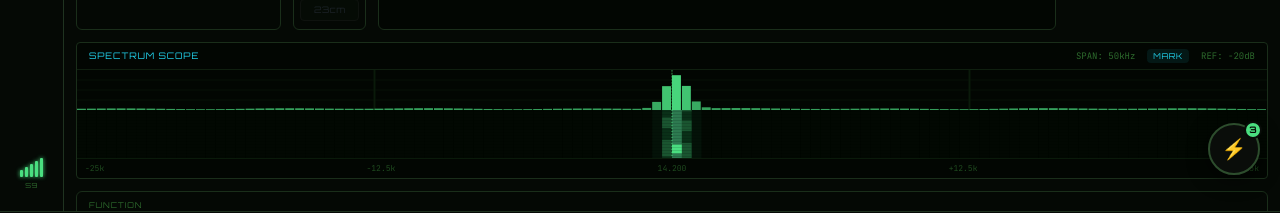
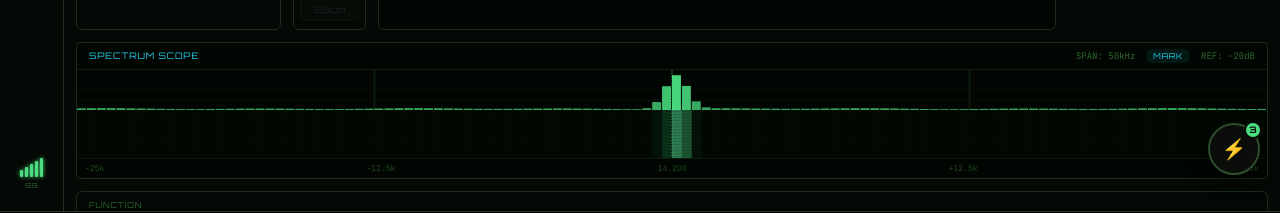
Before and after one commit to draigon321/ARSN, a React (Vite) app: page / in a window 1280 px wide. Shown: the part 565-778 px from the top of the page. Built offline with nearby package versions, Linux system fonts and the light colour scheme; the HTML template or start-up script is replaced by a standard one.

Commit message:
Fixed a bug

```diff
--- a/src/App.tsx
+++ b/src/App.tsx
@@ -1,4 +1,4 @@
-import { useState, useRef, useEffect } from 'react'
+import { useState, useRef, useEffect, useMemo } from 'react'
 import { BAND_FREQS, getAllowedBands, getAllowedModes, getBandForFrequency, getFrequencyBounds, getRadioCountryProfile, RADIO_BANDS, RADIO_COUNTRY_PROFILES, isFrequencyAllowed } from './radioRestrictions'
 import { CHANNEL_MESSAGES, MAIL_MESSAGES, WIKI_ARTICLES } from './appSeedData'
 import { MESH_CHANNELS_INIT, MESH_MESSAGES, MESH_NODES } from './meshSeedData'
@@ -2982,7 +2982,6 @@
 
   const [signalTarget, setSignalTarget] = useState(0)
   const [noiseFloor, setNoiseFloor] = useState(7)
-  const [scopeSignals, setScopeSignals] = useState<Array<{ offsetKhz: number; strength: number }>>([])
 
   const clampFrequency = (value: number) => {
     return Math.max(frequencyBounds.minKhz, Math.min(frequencyBounds.maxKhz, value))
@@ -3034,14 +3033,9 @@
     }
   }, [signalSources, sourceEditorOpen])
 
-  // Deterministic signal model from tuned frequency + control state.
-  useEffect(() => {
+  const visibleSignals = useMemo(() => {
     const modeWidthKhz = activeMode === 'FM' ? 9 : activeMode === 'AM' ? 6 : activeMode === 'FT8' ? 1.2 : activeMode === 'CW' || activeMode === 'CWR' ? 0.45 : 2.7
-    const modePenalty = activeMode === 'DIG' || activeMode === 'FT8' ? 0.6 : 0
-    const attLoss = att === 'OFF' ? 0 : att === '10dB' ? 1.3 : 2.4
-    const agcBias = agc === 'FAST' ? 0.15 : agc === 'MID' ? 0 : -0.15
-
-    const visibleSignals = signalSources
+    return signalSources
       .map(source => {
         const distanceKhz = Math.abs(source.freqKhz - activeFreqKhz)
         const width = modeWidthKhz * (source.mode === activeMode ? 1 : 0.8)
@@ -3050,13 +3044,19 @@
         const weighted = source.strength * proximity * modeMatchBoost
         return {
           offsetKhz: source.freqKhz - activeFreqKhz,
-          strength: weighted,
+          weightedStrength: weighted,
           rawStrength: source.strength,
         }
       })
-      .filter(signal => Math.abs(signal.offsetKhz) <= spectrumSpanKhz / 2 && signal.strength > 0.12)
-
-    const strongest = visibleSignals.reduce((max, signal) => Math.max(max, signal.strength), 0)
+      .filter(signal => Math.abs(signal.offsetKhz) <= spectrumSpanKhz / 2 && signal.weightedStrength > 0.12)
+  }, [activeFreqKhz, activeMode, signalSources, spectrumSpanKhz])
+
+  // Deterministic signal model from tuned frequency + control state.
+  useEffect(() => {
+    const modePenalty = activeMode === 'DIG' || activeMode === 'FT8' ? 0.6 : 0
+    const attLoss = att === 'OFF' ? 0 : att === '10dB' ? 1.3 : 2.4
+    const agcBias = agc === 'FAST' ? 0.15 : agc === 'MID' ? 0 : -0.15
+    const strongest = visibleSignals.reduce((max, signal) => Math.max(max, signal.weightedStrength), 0)
     const target = Math.max(0.2, Math.min(9.8,
       strongest +
       rfGain / 21 -
@@ -3070,8 +3070,7 @@
 
     setSignalTarget(target)
     setNoiseFloor(Math.max(2, 9 - rfGain / 13 + squelch / 35 + (att !== 'OFF' ? 0.8 : 0) + (nb ? -0.2 : 0) + (nr ? -0.3 : 0)))
-    setScopeSignals(visibleSignals.map(signal => ({ offsetKhz: signal.offsetKhz, strength: Math.min(9.5, signal.rawStrength) })))
-  }, [activeFreqKhz, activeMode, agc, att, nb, nr, rfGain, signalSources, spectrumSpanKhz, squelch])
+  }, [activeMode, agc, att, nb, nr, rfGain, squelch, visibleSignals])
 
   // Animate meters based on deterministic targets.
   useEffect(() => {
@@ -3221,6 +3220,7 @@
     label: string; active?: boolean; onClick?: () => void; color?: string
   }) => (
     <button
+      type="button"
       onClick={onClick}
       className="font-display text-xs px-2 py-1.5 rounded transition-all"
       style={{
@@ -3237,7 +3237,7 @@
   )
 
   const FnButton = ({ label, active, onClick }: { label: string; active?: boolean; onClick?: () => void }) => (
-    <button onClick={onClick} className="font-display text-xs py-2 rounded-sm flex-1 transition-all"
+    <button type="button" onClick={onClick} className="font-display text-xs py-2 rounded-sm flex-1 transition-all"
       style={{
         background: active ? '#162016' : '#0a1208',
         border: `1px solid ${active ? '#4ade80' : '#1a2e1a'}`,
@@ -3567,7 +3567,7 @@
         </div>
 
         {/* ── SPECTRUM SCOPE + WATERFALL ── */}
-            <SpectrumScope centerKhz={activeFreqKhz} txMode={txMode || voxLatchedTx} spanKhz={spectrumSpanKhz} hold={spectrumHold} markerOn={spectrumMarker} fixedTuning={fixedTuning || lockTuning} signals={scopeSignals} noiseFloor={noiseFloor} />
+            <SpectrumScope centerKhz={activeFreqKhz} txMode={txMode || voxLatchedTx} spanKhz={spectrumSpanKhz} hold={spectrumHold} markerOn={spectrumMarker} fixedTuning={fixedTuning || lockTuning} signals={visibleSignals.map(signal => ({ offsetKhz: signal.offsetKhz, strength: Math.min(9.5, signal.rawStrength) }))} noiseFloor={noiseFloor} />
 
         {/* ── FUNCTION KEY ROW ── */}
         <div style={{ background: '#040804', border: '1px solid #1a2e1a', borderRadius: 6, padding: '8px 12px' }}>
```
Also changed, not shown: 3 other files (tests, documents, lock files or other folders).
